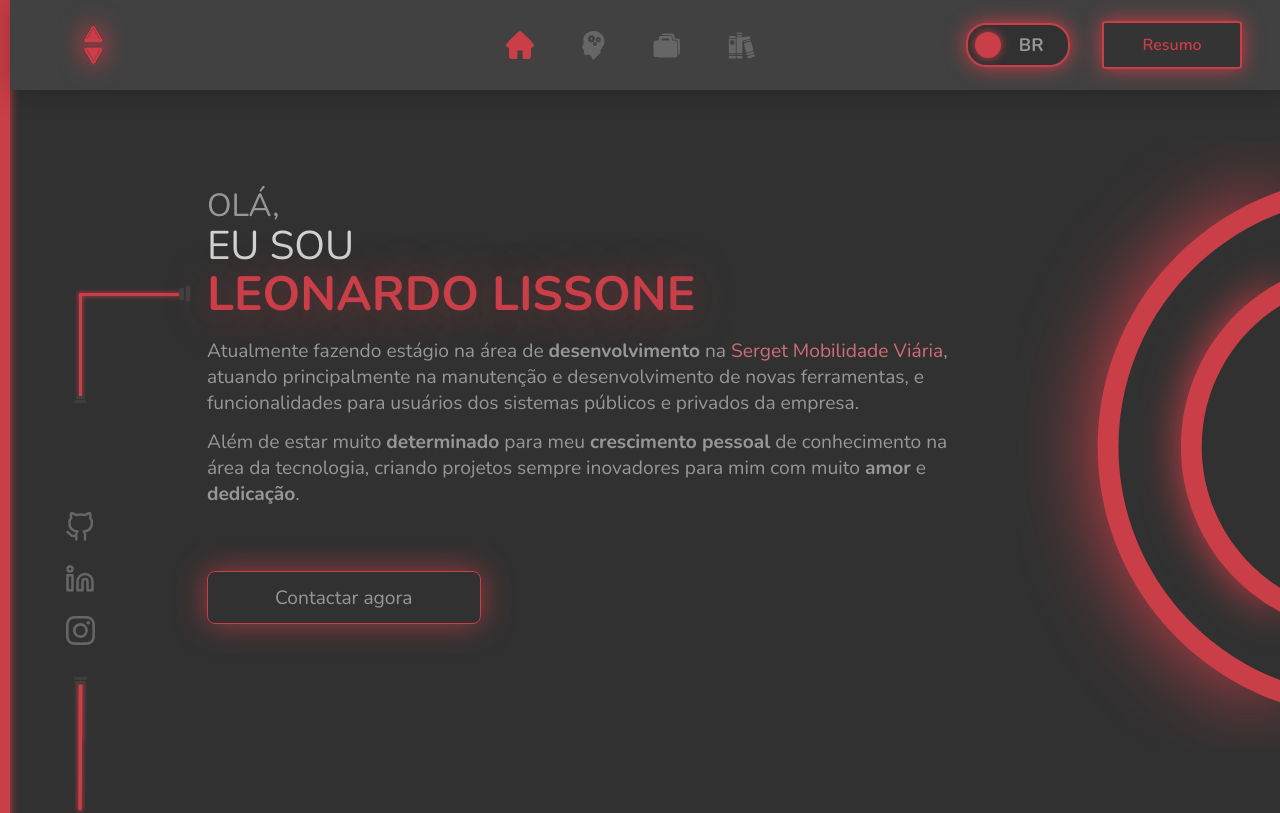
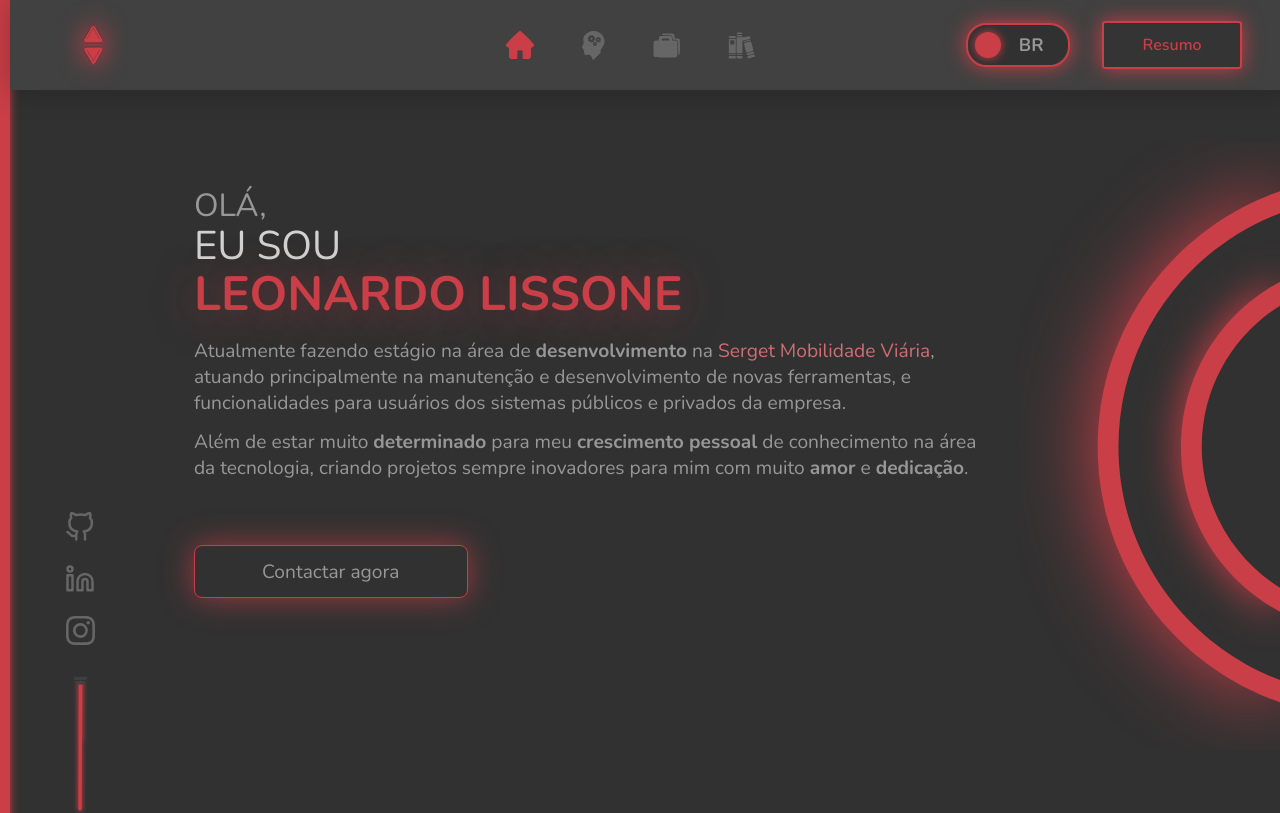
Before and after one commit to Lissone/leonardo-lissone, a Next.js app: page / in a window 1280 px wide. Shown: the top 813 px of the page. Built offline with nearby package versions, Linux system fonts and the light colour scheme.

Commit message:
feat: fix styles on components

```diff
--- a/src/components/Presentation/index.tsx
+++ b/src/components/Presentation/index.tsx
@@ -2,7 +2,6 @@ import {
   Container,
   ImageContainer,
   Content,
-  Column,
   Heading,
   ResumeText,
   HighlightText,
@@ -13,9 +12,6 @@ export function Presentation() {
   return (
     <Container id="presentation">
       <Content>
-        <img src="/images/cable-presentation.svg" alt="Cabo de led" />
-
-        <Column>
         <Heading>
           <h3>Olá,</h3>
           <h2>Eu sou</h2>
@@ -33,22 +29,14 @@ export function Presentation() {
           <p>
             Além de estar muito <strong>determinado</strong> para meu{' '}
             <strong>crescimento pessoal</strong> de conhecimento na área da tecnologia,
-              criando projetos sempre inovadores para mim com muito <strong>amor</strong>{' '}
-              e <strong>dedicação</strong>.
+            criando projetos sempre inovadores para mim com muito <strong>amor</strong> e{' '}
+            <strong>dedicação</strong>.
           </p>
         </ResumeText>
 
-          <ContactButton
-            to="contact"
-            smooth
-            duration={1000}
-            spy
-            exact="true"
-            offset={-80}
-          >
+        <ContactButton to="contact" smooth duration={1000} spy exact="true" offset={-80}>
           Contactar agora
         </ContactButton>
-        </Column>
       </Content>
 
       <ImageContainer>
--- a/src/components/Presentation/styles.ts
+++ b/src/components/Presentation/styles.ts
@@ -10,7 +10,7 @@ export const Container = styled.section`
   display: flex;
   justify-content: space-between;
 
-  @media (max-width: 950px) {
+  @media (max-width: 965px) {
     padding-right: 6rem;
   }
 
@@ -34,8 +34,10 @@ export const Content = styled.div`
 
   margin: 0 auto;
   padding-top: 6rem;
+  padding-left: 7.5rem;
 
   display: flex;
+  flex-direction: column;
   align-items: flex-start;
 
   img {
@@ -46,12 +48,10 @@ export const Content = styled.div`
       display: none;
     }
   }
-`
 
-export const Column = styled.div`
-  display: flex;
-  flex-direction: column;
-  align-items: flex-start;
+  @media (max-width: 770px) {
+    padding-left: 0;
+  }
 `
 
 export const Heading = styled.div`
--- a/src/components/Projects/styles.ts
+++ b/src/components/Projects/styles.ts
@@ -1,9 +1,7 @@
 import styled from 'styled-components'
 
 export const Container = styled.section`
-  width: 100%;
-  height: 100%;
-  padding: 2rem 0;
+  padding: 4rem 0;
 
   display: flex;
   flex-direction: column;
--- a/src/components/WorkExperiences/styles.ts
+++ b/src/components/WorkExperiences/styles.ts
@@ -3,7 +3,6 @@ import styled from 'styled-components'
 export const Container = styled.section`
   width: 100%;
   height: 100vh;
-  padding-top: 1rem;
   padding-left: 12rem;
 
   position: relative;
```
Lines whose indentation alone changed are shown as unchanged.
